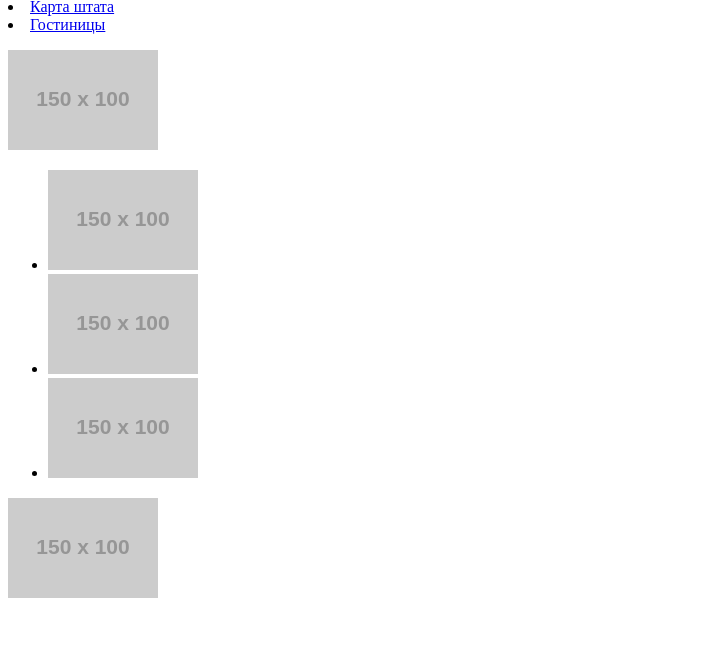
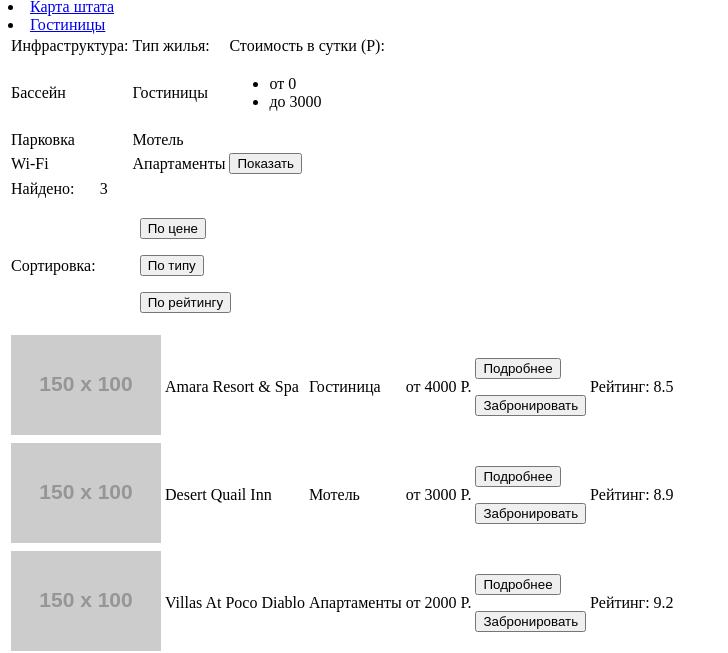
Before and after one commit to fobas22/466427-sedona, a plain HTML site: page catalog.html in a window 1280 px wide. Shown: the part 150-803 px from the top of the page, without its empty margins (0-728 px from the left). Drawn offline with Linux system fonts and the light colour scheme; placeholder pictures from the web are drawn by us.

Commit message:
сайт и каталог

```diff
--- a/catalog.html
+++ b/catalog.html
@@ -15,7 +15,32 @@
                 <li><a href="catalog.html">Гостиницы</a></li>
             </nav>
       </header>
-
+    <main class="hotel-navigation">
+        <section class="filter">
+            <table class="filter-list">
+            <tr><td>Инфраструктура:</td><td>Тип жилья:</td><td>Стоимость в сутки (Р):</td></tr>
+            <tr><td>Бассейн</td><td>Гостиницы</td><td><ul class="from-and-to"><li>от 0</li><li>до 3000</li></ul></td></tr>
+            <tr><td>Парковка</td><td>Мотель</td><td></td><td></td><td></td><td></td></tr>
+                <tr><td>Wi-Fi</td><td>Апартаменты</td><td><button class="filter-list">Показать</button></td></tr>
+            </table>
+        </section>
+        <div class="idn">
+        <table class="idn-list">
+            <tr><td>Найдено:</td><td>3</td></tr>
+            <tr><td>Сортировка:</td><td><ul><button class="idn">По цене</button></ul><ul><button class="idn">По типу</button></ul><ul><button class="idn">По рейтингу</button></ul></td></tr>
+        </table>
+    </div>
+        <section class="hotel-table">
+            <table>
+            <tr><td>
+                <img src="http://placehold.it/150x100"></td><td>Amara Resort & Spa</td><td>Гостиница</td><td>от 4000 Р.</td><td><p><button class="hotel-table-first">Подробнее</button></p><p><button class="hotel-table-second">Забронировать</button></p></td><td>Рейтинг:</td><td>8.5</td></tr>
+            <tr><td>
+                <img src="http://placehold.it/150x100"></td><td>Desert Quail Inn</td><td>Мотель</td><td> от 3000 Р.</td><td><p><button class="hotel-table-first">Подробнее</button></p><p><button class="hotel-table-second">Забронировать</button></p></td><td>Рейтинг:</td><td>8.9</td></tr>
+            <tr><td>
+                <img src="http://placehold.it/150x100"></td><td>Villas At Poco Diablo</td><td>Апартаменты</td><td>от 2000 Р.</td><td><p><button class="hotel-table-first">Подробнее</button></p><p><button class="hotel-table-second">Забронировать</button></p></td><td>Рейтинг:</td><td>9.2</td></tr>
+            </table>
+        </section>
+    </main>
     <footer class="else">
         <p><img src="http://placehold.it/150x100"></p>
         <ul class="else-links">
```
